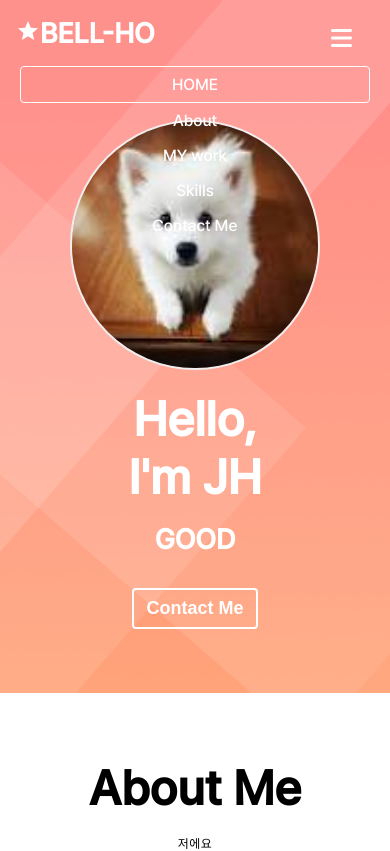
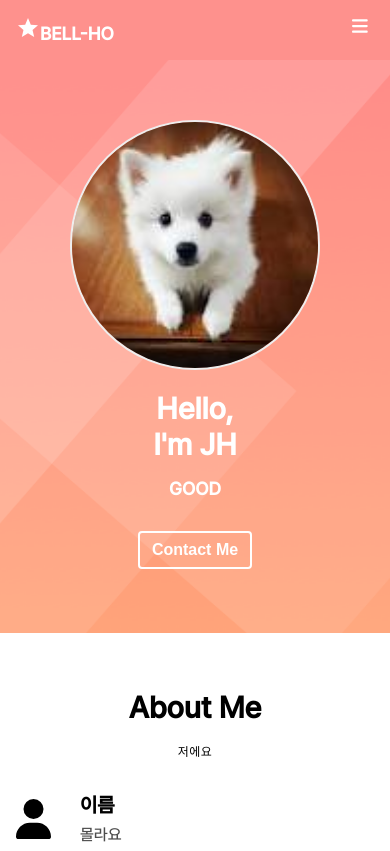
Before and after one commit to bell-ho/portfolio, a React (Create React App) app: page / in a window 390 px wide. Shown: the top 851 px of the page. Built offline with nearby package versions, Linux system fonts and the light colour scheme.

Commit message:
미디어 쿼리

```diff
--- a/src/components/Main.jsx
+++ b/src/components/Main.jsx
@@ -1,10 +1,12 @@
-import React, { useEffect, useRef, useState } from 'react';
+import React, { useEffect } from 'react';
 import Navbar from './Navbar';
 import About from './About';
 import Home from './Home';
 import Skills from './Skills';
 import Work from './Work';
 import Contact from './Contact';
+import { faArrowUp } from '@fortawesome/free-solid-svg-icons';
+import { FontAwesomeIcon } from '@fortawesome/react-fontawesome';
 
 const scrollIntoView = (selector) => {
   const scrollTo = document.querySelector(selector);
@@ -30,6 +32,7 @@ const Main = () => {
       if (link == null) {
         return;
       }
+      // navbarMenu.classList.remove('open');
       scrollIntoView(link);
     });
 
@@ -39,6 +42,25 @@ const Main = () => {
     // 투명하게 만들기
     document.addEventListener('scroll', () => {
       home.style.opacity = 1 - window.scrollY / homeHeight;
+    });
+
+    const arrowUp = document.querySelector('.arrow-up');
+
+    document.addEventListener('scroll', () => {
+      if (window.scrollY > homeHeight / 2) {
+        arrowUp.classList.add('visible');
+      } else {
+        arrowUp.classList.remove('visible');
+      }
+    });
+
+    arrowUp.addEventListener('click', () => {
+      scrollIntoView('#home');
+    });
+
+    const navbarToggleBtn = document.querySelector('.navbar__toggle-btn');
+    navbarToggleBtn.addEventListener('click', () => {
+      navbarMenu.classList.toggle('open');
     });
   }, []);
 
@@ -50,6 +72,10 @@ const Main = () => {
       <Skills />
       <Work />
       <Contact />
+
+      <button className={'arrow-up'}>
+        <FontAwesomeIcon icon={faArrowUp} />
+      </button>
     </>
   );
 };
--- a/src/components/Navbar.jsx
+++ b/src/components/Navbar.jsx
@@ -11,7 +11,7 @@ const Navbar = () => {
         <StarIcon />
         <a href={'#'}>BELL-HO</a>
       </Box>
-      <Box className={'navbar__menu'}>
+
       <ul className={'navbar__menu'}>
         <li className={'navbar__menu__item active'} data-link={'#home'}>
           HOME
@@ -29,7 +29,6 @@ const Navbar = () => {
           Contact Me
         </li>
       </ul>
-      </Box>
 
       <button className={'navbar__toggle-btn'}>
         <FontAwesomeIcon icon={faBars} />
--- a/src/components/Skills.jsx
+++ b/src/components/Skills.jsx
@@ -1,5 +1,5 @@
 import React from 'react';
-import { Box, Typography } from '@mui/material';
+import { Box } from '@mui/material';
 import frontend from '../assets/imgs/stacks/fe/frontend.png';
 import dog3 from '../assets/imgs/dog3.jpg';
 
--- a/src/global.css
+++ b/src/global.css
@@ -119,7 +119,7 @@ p {
     z-index: 1;
 }
 
-#navbar.navbar--dark{
+#navbar.navbar--dark {
     background-color: var(--color-pink);
     padding: 8px;
 }
@@ -148,7 +148,7 @@ p {
     background-color: var(--color-dark-pink);
 }
 
-.navbar__toggle-btn{
+.navbar__toggle-btn {
     position: absolute;
     top: 24px;
     right: 32px;
@@ -401,52 +401,119 @@ p {
     color: var(--color-white);
 }
 
-.contact__title{
+.contact__title {
     margin: 32px 0;
 }
 
-.contact__links{
+.contact__links {
     font-size: var(--font-large);
     margin: 24px 0;
     transition: all var(--animation-duration) ease-in;
 }
 
-.contact__links svg:hover{
+.contact__links svg:hover {
     transform: scale(1.5);
     color: var(--color-yellow);
     /*transition: all var(--animation-duration) ease-in;*/
 }
 
-@media screen and (max-width: 768px){
-    .navbar__toggle-btn{
+.arrow-up {
+    position: fixed;
+    bottom: 50px;
+    right: 50px;
+    font-size: 50px;
+    width: 70px;
+    height: 70px;
+    color: var(--color-white);
+    background-color: var(--color-pink);
+    border-radius: 50%;
+
+    opacity: 0;
+    /*안보일때는 클릭 안되게*/
+    pointer-events: none;
+
+    transition: opacity 300ms ease-in;
+}
+
+.arrow-up.visible {
+    opacity: 1;
+    pointer-events: auto;
+}
+
+@media screen and (max-width: 768px) {
+    :root {
+        /* Font size */
+        --font-large: 30px;
+        --font-medium: 18px;
+        --font-regular: 16px;
+        --font-small: 14px;
+        --font-micro: 12px;
+    }
+
+    .navbar__toggle-btn {
         display: block;
+        top: 16px;
+        right: 16px;
+        font-size: var(--font-medium);
     }
-    .navbar{
-        position: fixed;
+
+    #navbar {
         flex-direction: column;
         align-items: flex-start;
+        background-color: var(--color-pink);
     }
-    .navbar__menu{
+
+    #navbar.navbar--dark {
+        padding: 16px;
+    }
+
+    .navbar__menu {
         flex-direction: column;
         text-align: center;
         width: 100%;
+        display: none;
     }
-    .about__majors{
+
+    .navbar__menu.open {
+        display: block;
+    }
+
+    .section {
+        padding: 16px;
+        padding-top: 40px;
+    }
+
+    .about__majors {
         flex-direction: column;
+        margin-top: 30px;
+        margin-bottom: 0px;
     }
-    .major{
+
+    .major {
         justify-content: left;
         margin-bottom: 38px;
     }
+
     .skills__content {
         height: 100%;
     }
-    .stack__container{
+
+    .stack__container {
         flex-direction: column;
     }
-    .project{
+
+    .project {
         flex-grow: 1;
     }
+    .arrow-up {
+        width: 50px;
+        height: 50px;
+        font-size: 30px;
+        line-height: 50px;
+        right: 16px;
+        bottom: 16px;
+    }
+
 }
 
 @font-face {
```
Lines whose indentation alone changed are shown as unchanged.
